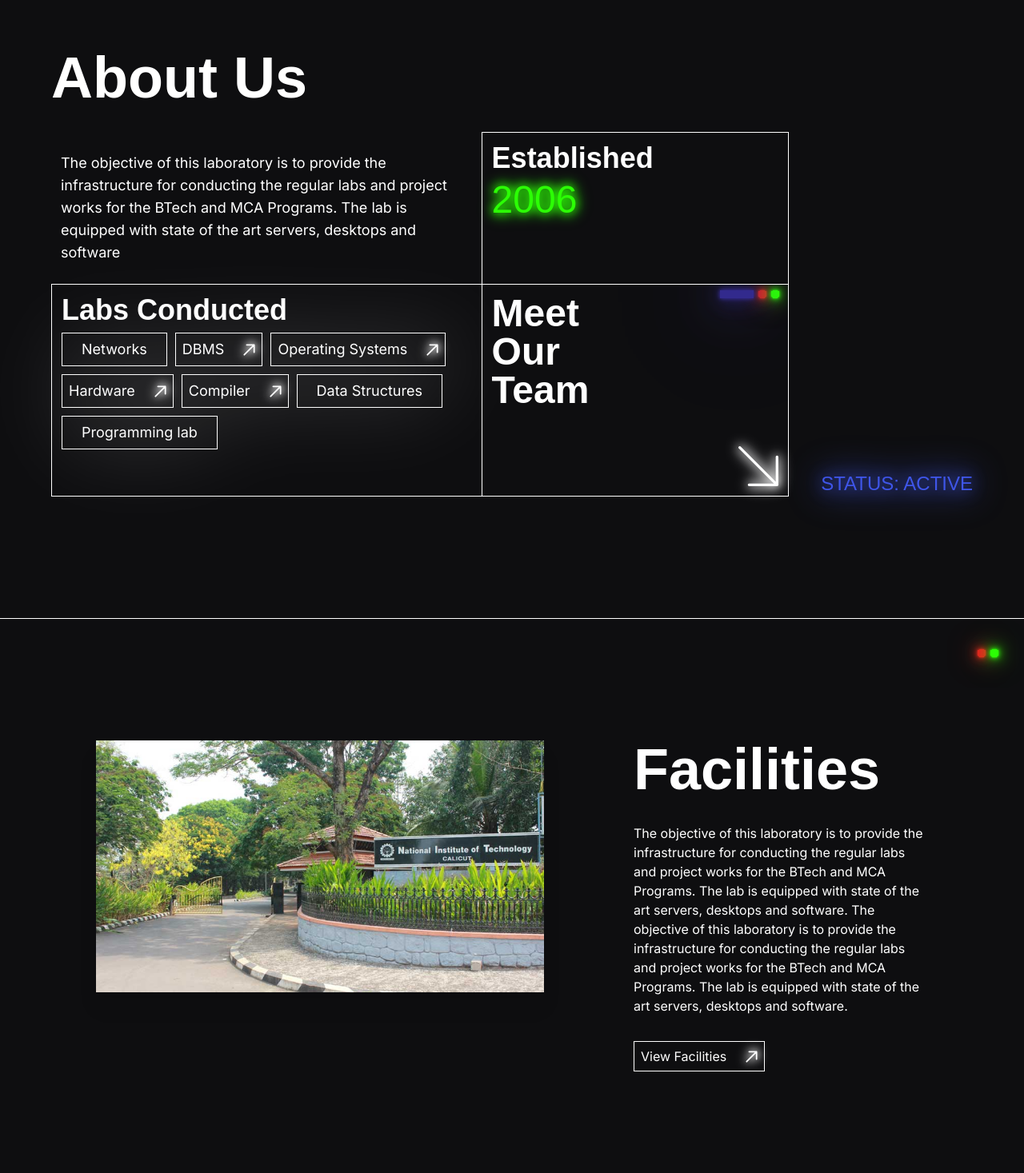
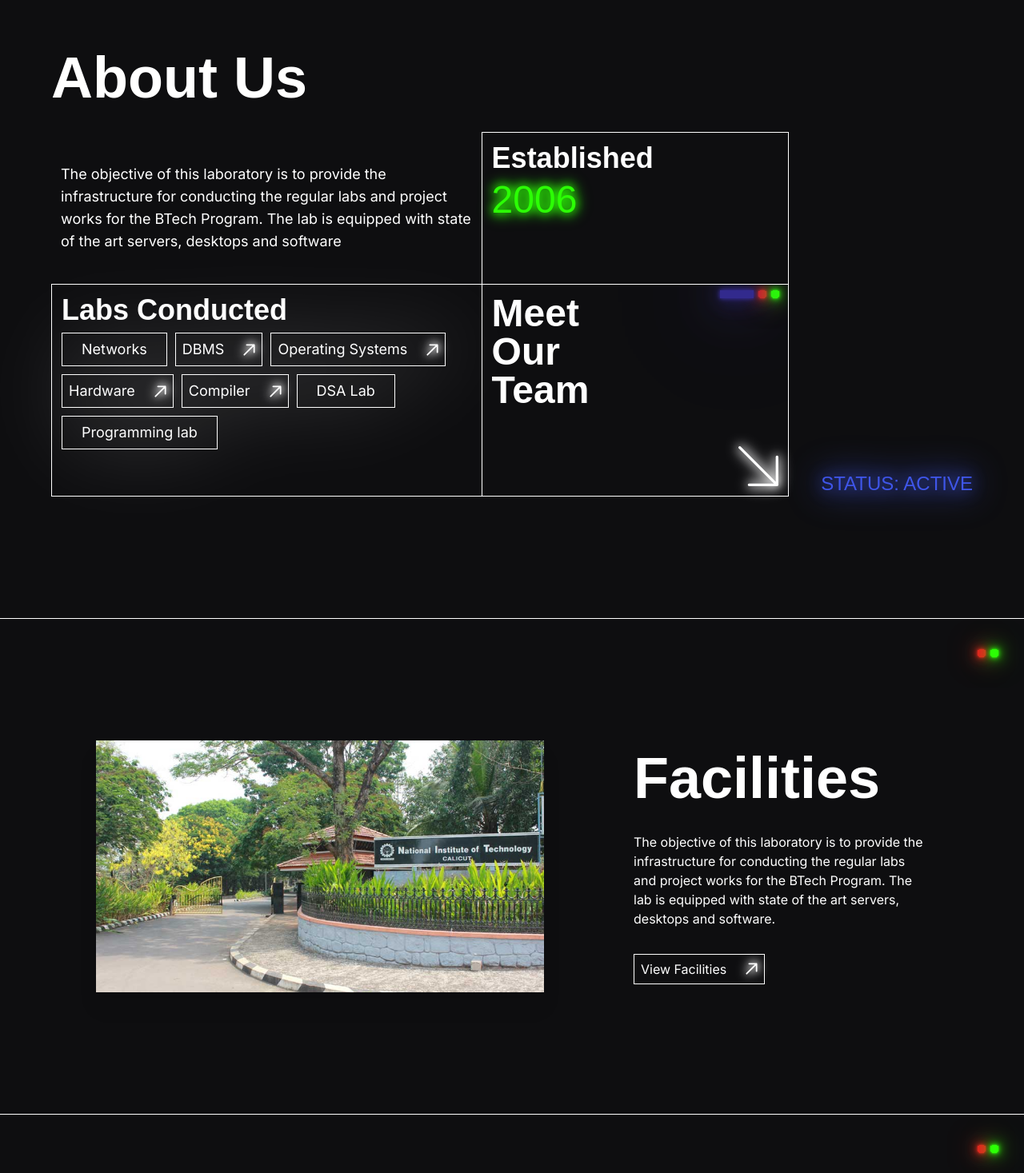
Before and after one commit to athena-server/athena-server.github.io, a Next.js app: page / in a window 1280 px wide. Shown: the part 892-2359 px from the top of the page at 80% size. Built offline with nearby package versions, Linux system fonts and the light colour scheme; a web font is replaced by a local one.

Commit message:
Update resources and compiler lab link and text

```diff
--- a/src/app/page.tsx
+++ b/src/app/page.tsx
@@ -35,10 +35,10 @@ const Page = () => {
         },
         {
             name: "Compiler",
-            link: "https://silnitc.github.io",
+            link: "https://silcnitc.github.io",
         },
         {
-            name: "Data Structures",
+            name: "DSA Lab",
         },
         {
             name: "Programming lab",
@@ -131,7 +131,7 @@ const Page = () => {
                     <h2 className={`${alumniSans.className} font-bold text-5xl lg:text-7xl`}> About Us </h2>
                     <div className="w-full h-full flex flex-col gap-4 lg:gap-0 items-start justify-center lg:grid grid-cols-12 grid-rows-12 text-lg">
                         <span className="w-full h-full row-start-1 row-span-5 col-start-1 col-span-7 flex items-center lg:p-3">
-                            The objective of this laboratory is to provide the infrastructure for conducting the regular labs and project works for the BTech and MCA Programs. The lab is equipped with state of the art servers, desktops and software
+                            The objective of this laboratory is to provide the infrastructure for conducting the regular labs and project works for the BTech Program. The lab is equipped with state of the art servers, desktops and software
                         </span>
 
                         <span className="w-full h-full row-start-1 row-span-5 col-start-8 col-span-5 border border-white border-[1px] lg:border-b-0 p-3 flex flex-col gap-2 justify-start">
@@ -160,12 +160,12 @@ const Page = () => {
                         >
                             <img src="/CloseIcon/tab-bar-group.svg" className="absolute top-0 right-0 " />
                             <span className="absolute top-0 left-0 h-full w-0 group-hover:w-full transition-width duration-200 bg-white z-[-2] " />
-                            <button
+                            <span
                                 className={`${alumniSans.className} text-4xl lg:text-5xl w-1/2 text-left font-bold group-hover:text-black transition-color duration-200 pb-24`}
                                 onClick={() => routeTo('/team')}
                             >
                                 Meet Our Team
-                            </button>
+                            </span>
                             <img
                                 src="/Home/arrow.svg"
                                 alt="arrow"
@@ -196,7 +196,7 @@ const Page = () => {
                 <div className="w-full lg:w-5/12 h-inherit flex flex-col gap-8 items-start justify-center p-0 lg:p-14">
                     <h3 className={`${alumniSans.className} font-bold text-5xl lg:text-7xl`}> Facilities </h3>
                     <p>
-                        The objective of this laboratory is to provide the infrastructure for conducting the regular labs and project works for the BTech and MCA Programs. The lab is equipped with state of the art servers, desktops and software. The objective of this laboratory is to provide the infrastructure for conducting the regular labs and project works for the BTech and MCA Programs. The lab is equipped with state of the art servers, desktops and software.
+                        The objective of this laboratory is to provide the infrastructure for conducting the regular labs and project works for the BTech Program. The lab is equipped with state of the art servers, desktops and software.
                     </p>
                     <div className="w-full text-center md:text-left">
                         <Button onClick={() => routeTo('/facilities-and-resources')}>
@@ -212,7 +212,7 @@ const Page = () => {
                     <p>
                         Lorem ipsum dolor sit amet, consectetur adipiscing elit. Nulla ac aliquam orci. Integer hendrerit volutpat mauris sit amet fringilla. Nullam ullamcorper lorem sed consectetur sollicitudin. Vestibulum pretium mi non dui venenatis maximus.                        </p>
                     <div className="w-full text-center md:text-left">
-                        <Button onClick={() => routeTo('/study-resources')}>
+                        <Button onClick={() => routeToExternal('https://drive.google.com/drive/folders/1SEQD8DihaA-5nt1kjI79rbQ1PVunXsnj')}>
                             Start Grinding!
                         </Button>
                     </div>
```
